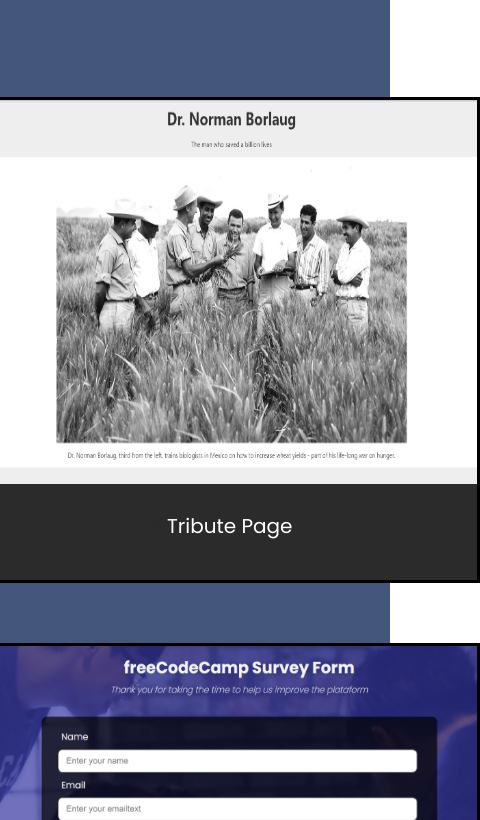
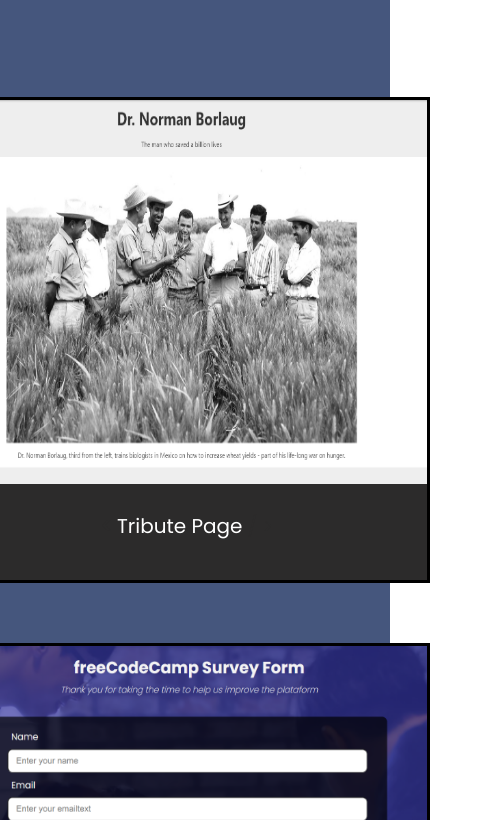
Before and after one commit to matheusdevbr/personalPortfolio, a plain HTML site: page index.html in a window 390 px wide. Shown: the part 1104-1924 px from the top of the page, 480 px wide, since content can reach past the window. Drawn offline with Linux system fonts and the light colour scheme.

Commit message:
update responsivity

```diff
--- a/style.css
+++ b/style.css
@@ -149,13 +149,16 @@ main {
 
 @media (max-width:940px) {
     #projects-list{
-        grid-template-columns: 400px;
+        grid-template-columns: 300px;
     }
 }
 
 @media (max-width:730px) {
     .project-tile{
         width: 80vw;
+    }
+    .project-box{
+        margin-left: -100px;
     }
 }
 
```
